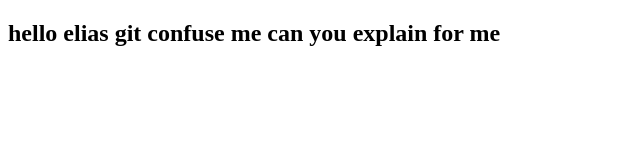
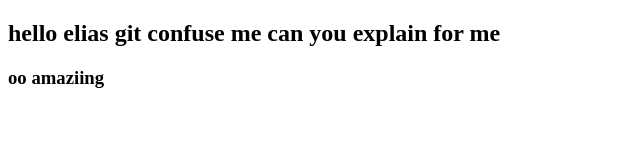
Before and after one commit to Astefora/gitPracticeGroup1, a plain HTML site: page Pages/index.html in a window 1280 px wide. Shown: the whole page, without its empty margins (0-640 px from the left). Drawn offline with Linux system fonts and the light colour scheme.

Commit message:
Update index.html
new

```diff
--- a/Pages/index.html
+++ b/Pages/index.html
@@ -7,7 +7,9 @@
     <h2>hello elias git  confuse me can you explain for me</h2>
   </head>
   <body>
+    <h3> oo amaziing
 
+    </h3>
 
   </body>
 </html>
```
